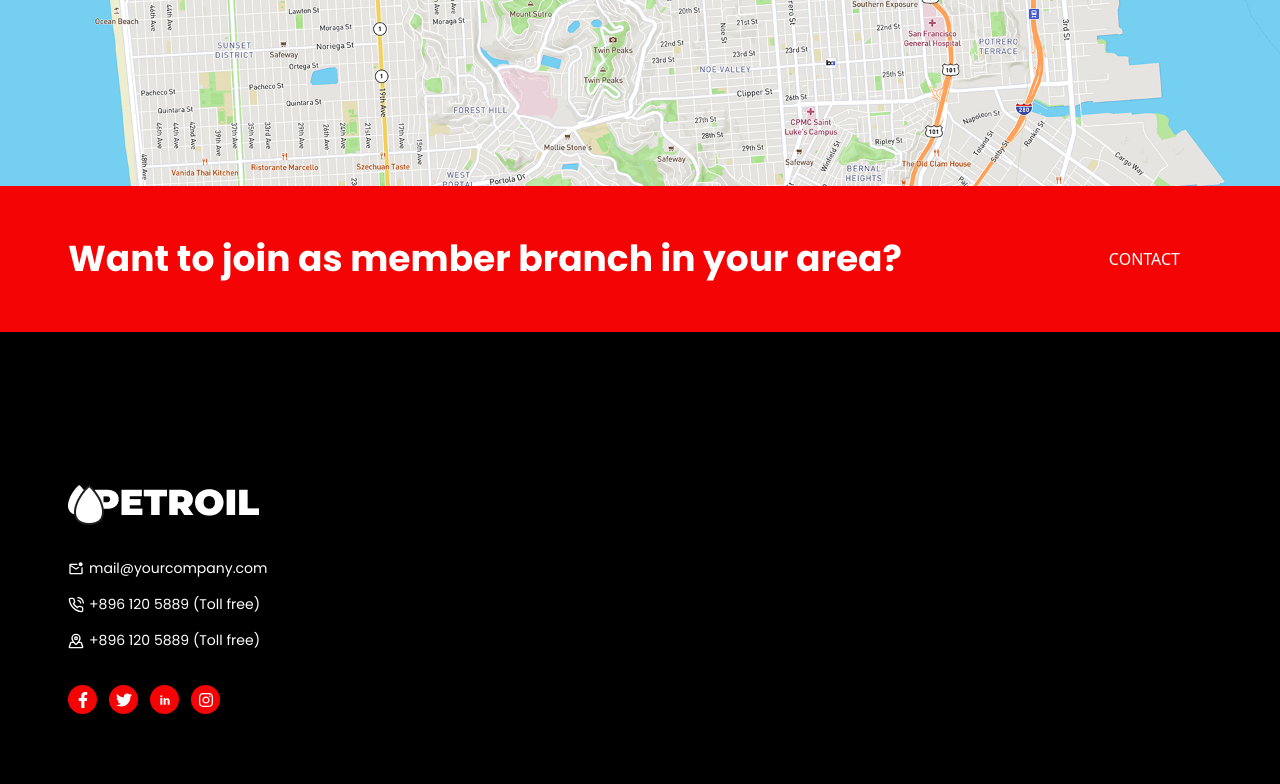
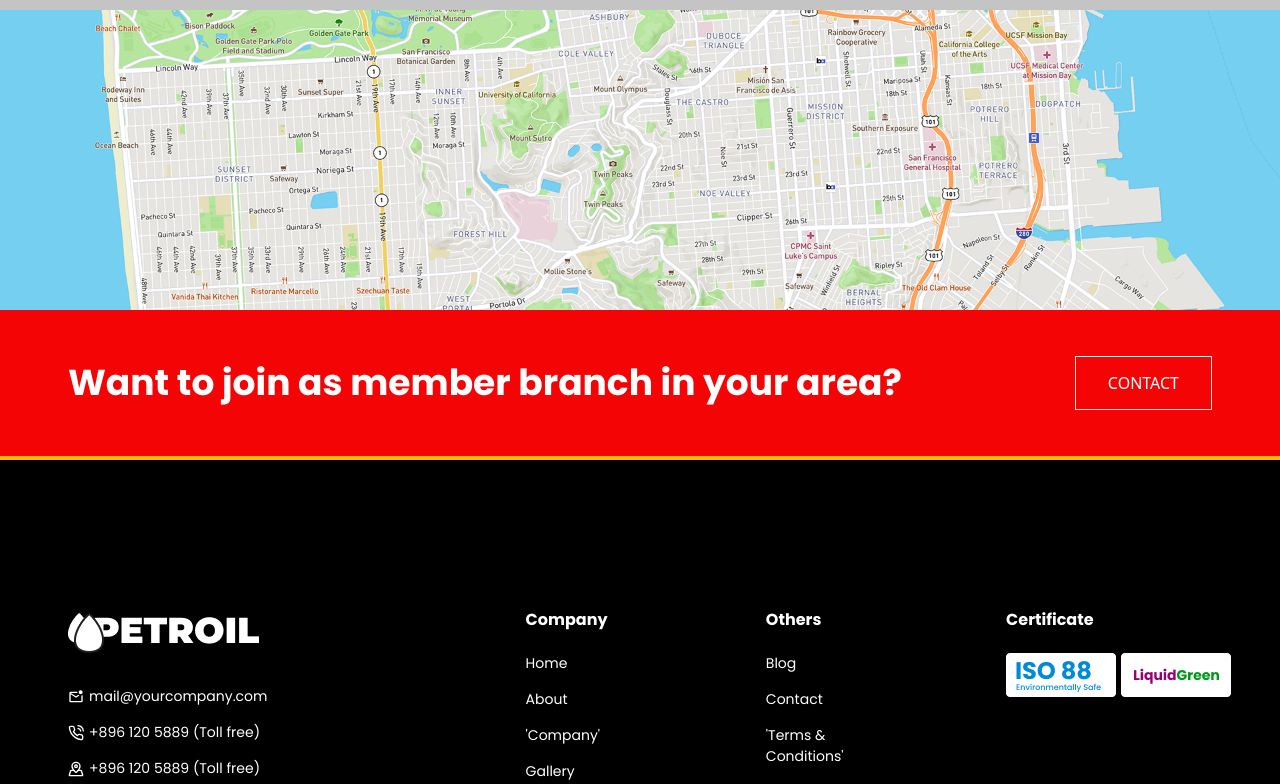
Before and after one commit to nabilislam11/petrol-project, a React (Vite) app: page / in a window 1280 px wide. Shown: the part 4479-5263 px from the top of the page. Built offline with nearby package versions, Linux system fonts and the light colour scheme.

Commit message:
final update project

```diff
--- a/src/components/About/About.jsx
+++ b/src/components/About/About.jsx
@@ -4,7 +4,7 @@ import Container from '../layout/Container'
 const About = () => {
   return (
     <>
-      <div id='about'>
+      <div id='about ' className='bg-[#F0F0F0] '>
         <Container>
           <div className=" flex py-[136px]">
             <div className="w-[30%]  bg-[#F40404] py-[100px] pl-[74px] ">
--- a/src/components/Blog/Blog.jsx
+++ b/src/components/Blog/Blog.jsx
@@ -1,12 +1,16 @@
 import React from 'react'
 import Container from '../layout/Container'
+import { MdKeyboardArrowRight } from "react-icons/md";
+
 
 
 const Blog = () => {
   return (
-  <>
+    < >
+      <div className="bg-[#C4C4C4] ">
         <Container>
-    <div className="flex py-[110px] gap-[60px] ">
+          <div className="pt-[160px] pb-[131px] ">
+            <div className="flex  gap-[60px] ">
               <div className=" relative w-[35%] bg-[url(assets/blog1.png)] bg-cover bg-center bg-no-repeat pt-[75px] pb-[65px] px-[46px] after:content-[] after:absolute after:top-0  after:left-0 after:w-full after:h-full after:bg-[rgba(0,0,0,0.6)] after:z-[-1] z-[99] ">
                 <h3 className='font-bold   font-primary text-[24px] text-white pb-[62px] '>lorem ipsum dolor sit amet consectetur adipiscing elit sed do eiusmod.</h3>
                 <a className='py-[13px] px-[30px] text-white bg-[rgba(250,250,250,.50)] ' href="">Read more</a>
@@ -21,7 +25,18 @@ const Blog = () => {
               </div>
 
             </div>
+
+            <div className="flex items-center justify-end">
+              <p className='font-bold font-primary text-[16px] text-black pt-[29px] pl-[1px]'>MORE FROM THE BLLOG</p>
+              <MdKeyboardArrowRight />
+
+            </div>
+          </div>
+
         </Container>
+      </div>
+
+
     </>
   )
 }
--- a/src/components/Contact/Contact.jsx
+++ b/src/components/Contact/Contact.jsx
@@ -4,14 +4,16 @@ import Container from '../layout/Container'
 const Contact = () => {
   return (
     <>
-    <div className="bg-[#F40404] py-[46px] ">
+    <div className="bg-[#F40404] py-[46px]  border-b-4 border-[#FFB800] ">
         <Container>
-            <div className=" flex justify-between">
+            <div className=" flex justify-between ">
                 <h1 className='font-bold   font-primary text-[36px] text-white '>Want to join as member branch in your area?</h1>
-                <button className='py-[13px] px-[32px] text-white bg-transparent '>CONTACT</button>
+                <button className='py-[13px] px-[32px] text-white bg-transparent  border border-white'>CONTACT</button>
             </div>
         </Container>
     </div>
+
+
     </>
   )
 }
--- a/src/components/Footer/Footer.jsx
+++ b/src/components/Footer/Footer.jsx
@@ -8,6 +8,8 @@ import { FaFacebookF } from "react-icons/fa";
 import { FaTwitter } from "react-icons/fa";
 import { TiSocialLinkedin } from "react-icons/ti";
 import { FaInstagram } from "react-icons/fa6";
+import certificate1 from '../../assets/certificate1.png'
+import certificate2 from '../../assets/certificate2.png'
 
 
 
@@ -15,8 +17,10 @@ import { FaInstagram } from "react-icons/fa6";
 
 const Footer = () => {
   return (
+<>
     <div className='flex bg-black pt-[148px] pb-[170px] '>
       <Container>
+        <div className="flex justify-between  ">
           <div className="w-[30%] ">
             <img className='pb-[33px] ' src={footer} alt="" />
             <div className="flex items-center pb-[15px] ">
@@ -60,23 +64,45 @@ const Footer = () => {
             </div>
 
           </div>
-        <div className="w-[70%] ">
-          <div className=" flex text-white">
-            <div className=""></div>
+          <div className="w-[60%] ">
+            <div className=" flex text-white  justify-between">
+              <div className="w-[20%]  ">
+                <ul className='  '>
+                  <li className='font-bold font-primary text-[16px] text-white pb-[21px]'>Company</li>
+                  <li className='font-reguler font-primary text-[14px] text-white pb-[15px] ' >Home</li>
+                  <li className='font-reguler font-primary text-[14px] text-white pb-[15px]' >About</li>
+                  <li className='font-reguler font-primary text-[14px] text-white pb-[15px]'>'Company'</li>
+                  <li className='font-reguler font-primary text-[14px] text-white pb-[15px]'>Gallery</li>
+                  </ul>
+              </div>
+              <div className="w-[20%] ">
+                   <ul className='  '>
+                  <li className='font-bold font-primary text-[16px] text-white pb-[21px]'>Others</li>
+                  <li className='font-reguler font-primary text-[14px] text-white pb-[15px] ' >Blog</li>
+                  <li className='font-reguler font-primary text-[14px] text-white pb-[15px]' >Contact</li>
+                  <li className='font-reguler font-primary text-[14px] text-white pb-[15px]'>'Terms & Conditions'</li>
+                  <li className='font-reguler font-primary text-[14px] text-white pb-[15px]'>Privacy Policy</li>
+                  </ul>
+              </div>
+              <div className="w-[30%] ">
+                <p className='font-bold font-primary text-[16px] text-white pb-[21px]'>Certificate</p>
+                <div className="flex gap-[5px] ">
+                  <img src={certificate1} alt="" />
+                  <img src={certificate2} alt="" />
+                </div>
+              </div>
             </div>
 
-
-
-
-
-
-
-
-
-
+          </div>
         </div>
       </Container>
     </div>
+        <div className="bg-[#282828]  ">
+      <Container>
+        <p className='font-medium  font-primary text-[16px] text-[#6C6C6C] py-[42px]'> © Copyright 2024 by AltDesain Studio – All right reserved.</p>
+      </Container>
+    </div>
+</>
   )
 }
 
```
Also changed, not shown: src/assets/certificate1.png (added), src/assets/certificate2.png (added). Lines whose indentation alone changed are shown as unchanged.
